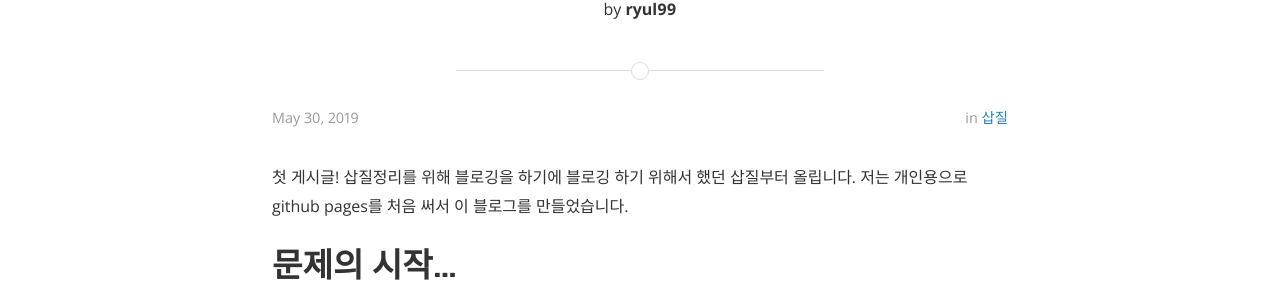
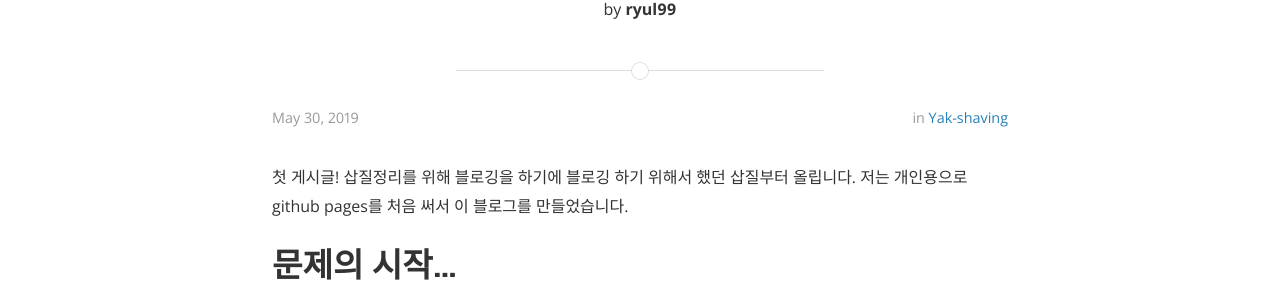
Before and after one commit to ryul99/ryul99.github.io, a Jekyll site: the page built from _posts/2019-05-30-Github-Pages에-구글-애드센스-달기.markdown, in a window 1280 px wide. Shown: the part 177-478 px from the top of the page. Built offline with Jekyll 4.4.1, drawn with Linux system fonts in a browser that asks for light colours; nearby versions of some CDN libraries.

Commit message:
change category name to english

```diff
--- a/_config.yml
+++ b/_config.yml
@@ -48,7 +48,7 @@ ga_tracking_id: "UA-141055984-1"
 
 # Category descriptions (for archive pages)
 descriptions:
-  - cat: 삽질
+  - cat: Yak-shaving
     desc: "ryul99가 했던 삽질들. 다른 사람들이 이 삽질들을 보고 이 삽질을 반복하지 않기를"
 
   # - cat: dummy
--- a/_posts/2019-05-30-Github-Pages에-구글-애드센스-달기.markdown
+++ b/_posts/2019-05-30-Github-Pages에-구글-애드센스-달기.markdown
@@ -3,7 +3,7 @@ layout: post
 title:  "Github Pages에 구글 애드센스 달기"
 date:   2019-05-30 11:43:59
 author: ryul99
-categories: 삽질
+categories: Yak-shaving
 tags:	github adsense
 ---
 
```
